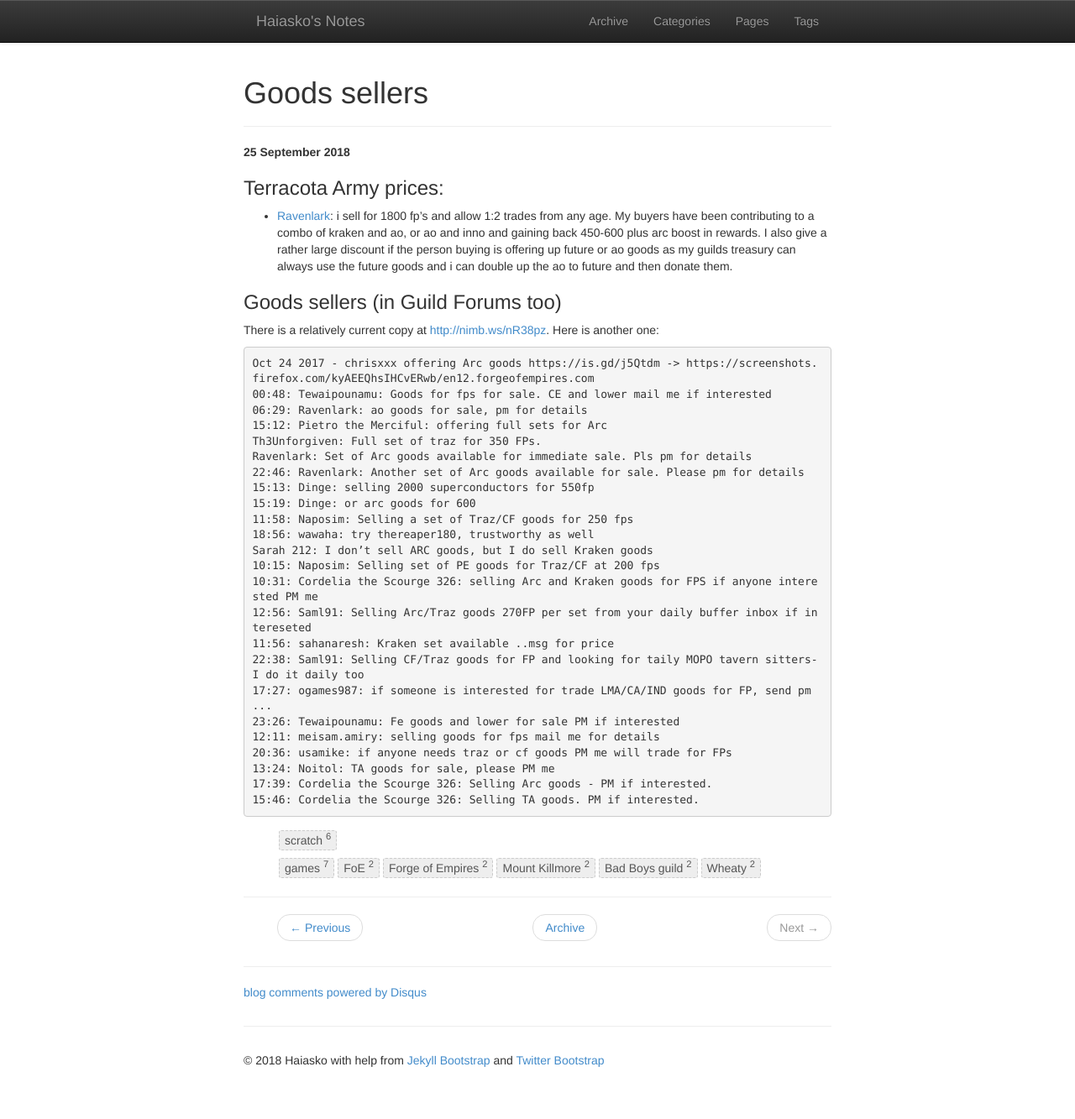
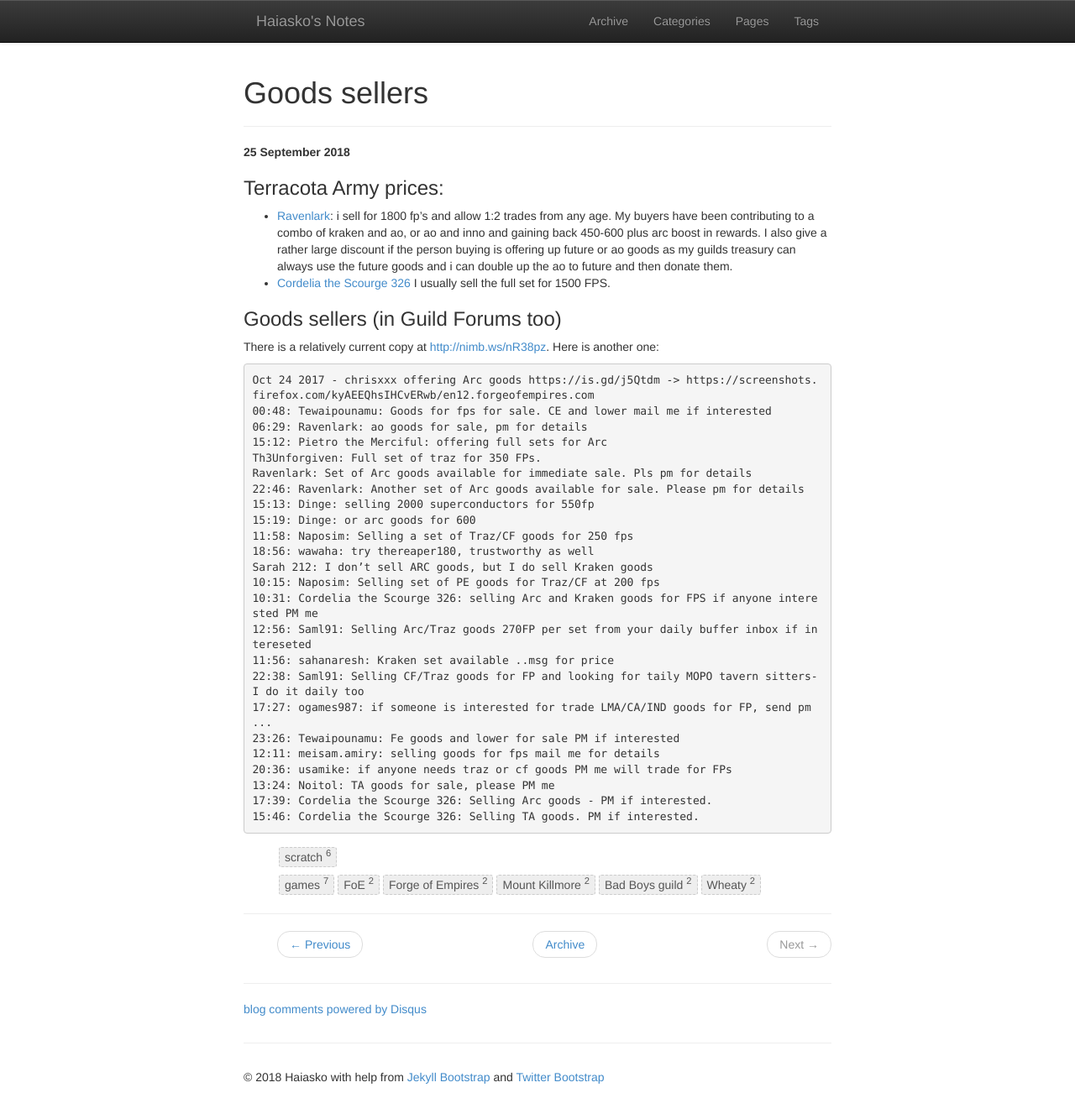
Before and after one commit to haiasko/haiasko.github.io, a Jekyll site: the page built from _posts/2018-09-25-foe-en12-goods-sellers.md, in a window 1280 px wide. Shown: the whole page at 84% size. Built offline with Jekyll 4.4.1, drawn with Linux system fonts in a browser that asks for light colours; nearby versions of some CDN libraries; comment, search, counter and statistics services are not loaded.

Commit message:
Added Cordelia

```diff
--- a/_posts/2018-09-25-foe-en12-goods-sellers.md
+++ b/_posts/2018-09-25-foe-en12-goods-sellers.md
@@ -8,6 +8,7 @@ tags: [games, FoE, Forge of Empires, Mount Killmore, Bad Boys guild, Wheaty]
 
 ### Terracota Army prices:
 - [Ravenlark](https://foestats.com/en/en12/players/profile/?server=en12&world=Mount%20Killmore&id=5117148): i sell for 1800 fp's and allow 1:2 trades from any age. My buyers have been contributing to a combo of kraken and ao, or ao and inno and gaining back 450-600 plus arc boost in rewards. I also give a rather large discount if the person buying is offering up future or ao goods as my guilds treasury can always use the future goods and i can double up the ao to future and then donate them.
+- [Cordelia the Scourge 326](https://foestats.com/en/en12/players/profile/?server=en12&world=Mount%20Killmore&id=5106275) I usually sell the full set for 1500 FPS.
 
 ### Goods sellers (in Guild Forums too)
 There is a relatively current copy at <http://nimb.ws/nR38pz>. Here is another one:
```
